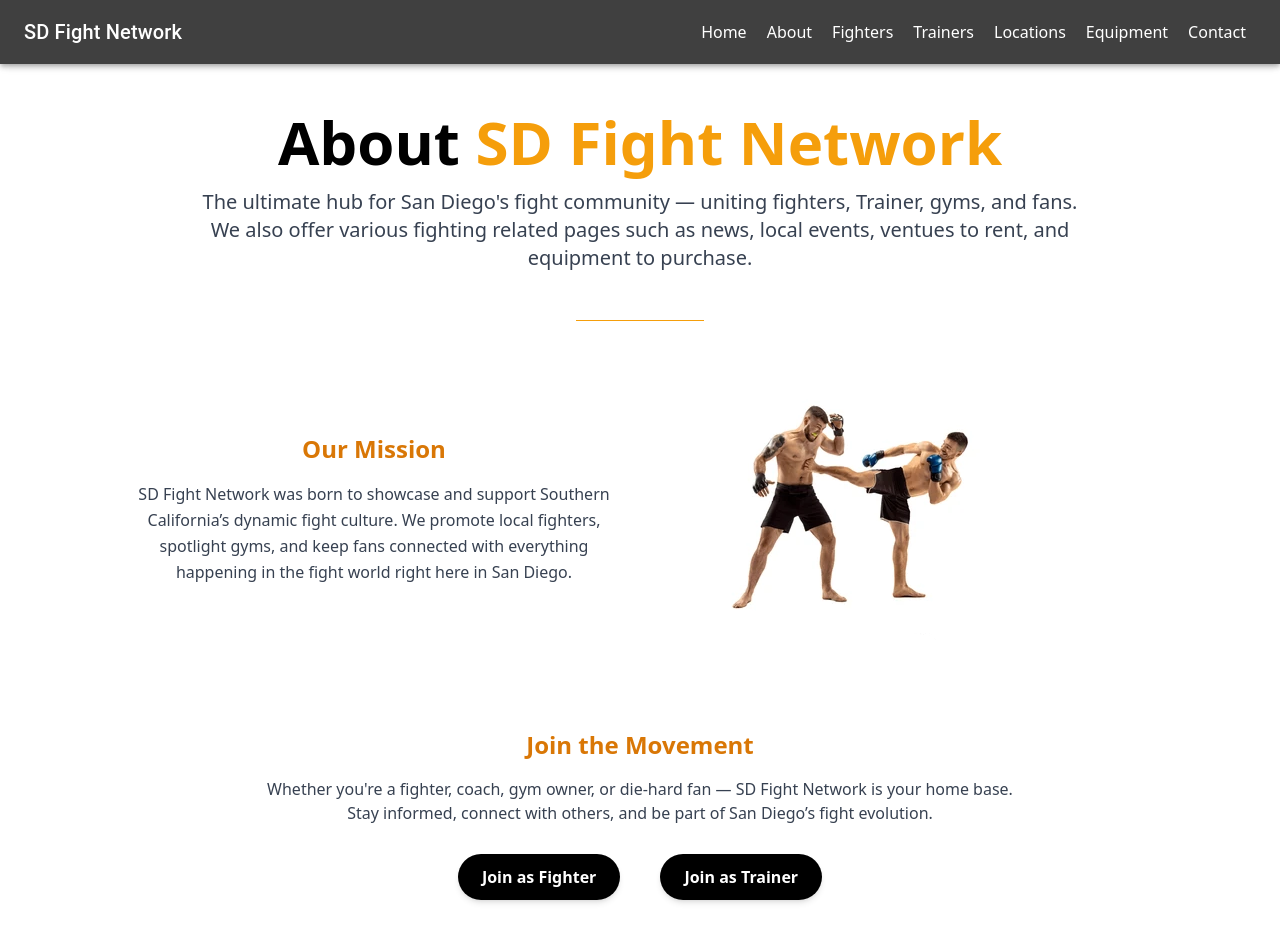
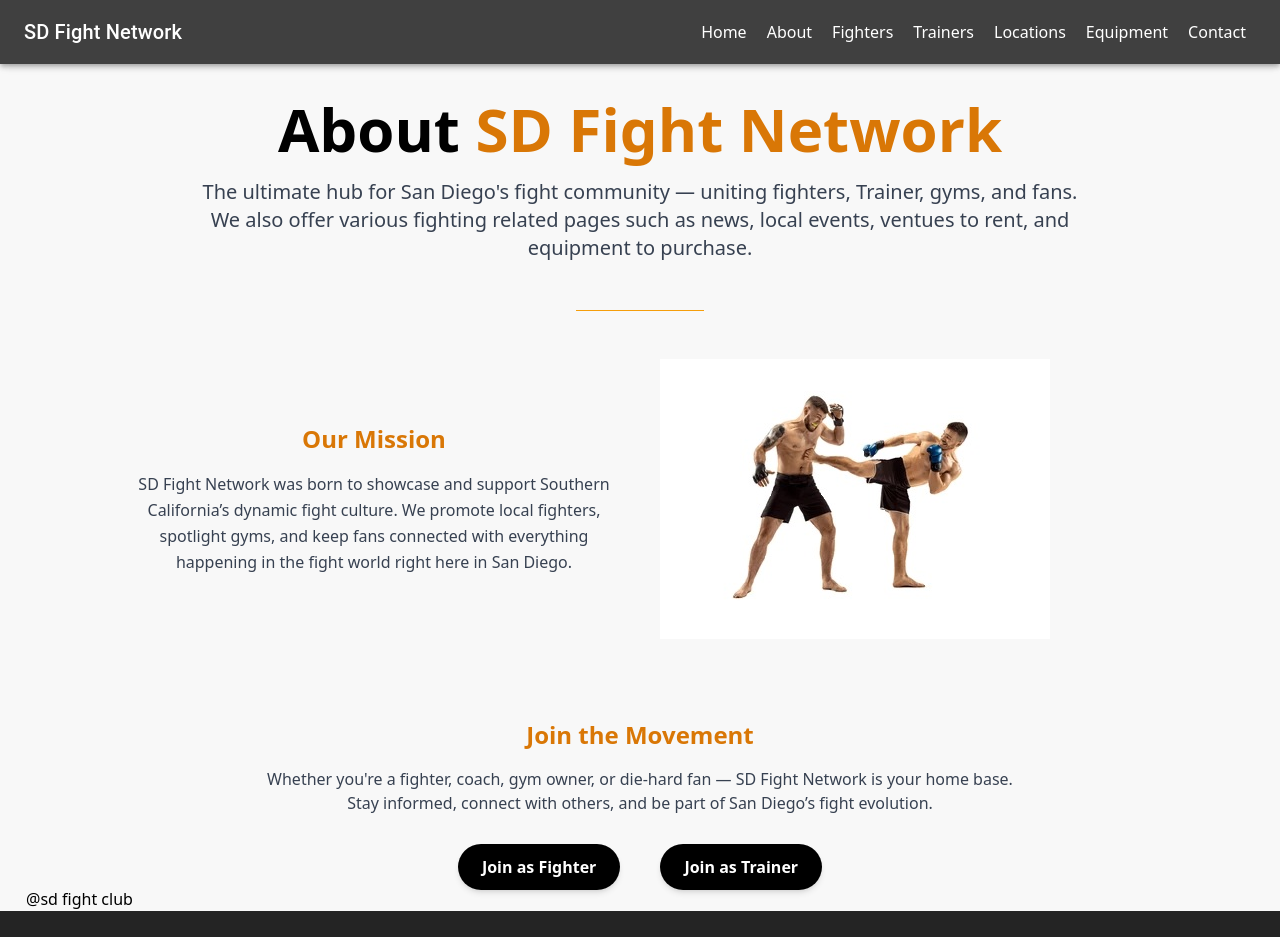
Before and after one commit to jacobsilverman/SDFightNetwork, a React (Vite) app: page /About in a window 1280 px wide. After the commit the page ends 911 px from the top, so only its background shows below. Built offline with nearby package versions, Linux system fonts and the light colour scheme.

Commit message:
building more consistency throughout the pages

```diff
--- a/src/pages/About/About.jsx
+++ b/src/pages/About/About.jsx
@@ -1,13 +1,14 @@
-import kick from '../../assets/kick.png';
+import kick from '../../assets/kick.jpg';
 import { Link } from 'react-router-dom';
+import "./about.scss";
 
 const About = () => {
   return (
-    <div className="min-h-screen bg-white text-gray-800 px-6 py-12">
+    <div className="about-page">
       {/* Hero Section */}
       <section className="text-center max-w-4xl mx-auto">
-        <h1 className="text-4xl md:text-6xl font-bold text-black mb-4">
-          About <span className="text-amber-500">SD Fight Network</span>
+        <h1 className="page-title">
+          About <span>SD Fight Network</span>
         </h1>
         <p className="text-lg md:text-xl text-gray-700">
           The ultimate hub for San Diego's fight community — uniting fighters, Trainer, gyms, and fans. We also offer various fighting related pages such as news, local events, ventues to rent, and equipment to purchase.
--- /dev/null
+++ b/src/pages/About/About.scss
@@ -0,0 +1,5 @@
+.about-page {
+    padding: 2rem;
+    background-color: var(--background-color);
+    color: var(--text-color);
+}
--- a/src/pages/Contact/Contact.jsx
+++ b/src/pages/Contact/Contact.jsx
@@ -1,4 +1,5 @@
 import { useState } from "react";
+import "./Contact.scss";
 
 const Contact = () => {
   const [formData, setFormData] = useState({ name: "", email: "", message: "" });
@@ -16,10 +17,10 @@ const Contact = () => {
   };
 
   return (
-    <div className="min-h-screen bg-white text-black px-6 py-12">
-      <h1 className="text-4xl font-bold text-center mb-8">Contact Us</h1>
+    <div className="contact-page">
+      <h1 className="page-title">Contact <span>Us</span></h1>
 
-      <div className="max-w-5xl mx-auto grid gap-12 md:grid-cols-2 items-start">
+      <div>
         {/* Contact Info */}
         <div className="space-y-6">
           <h2 className="text-2xl font-semibold">SD Fight Network</h2>
--- /dev/null
+++ b/src/pages/Contact/Contact.scss
@@ -0,0 +1,5 @@
+.contact-page {
+    padding: 2rem;
+    background-color: var(--background-color);
+    color: var(--text-color);
+}
--- a/src/pages/Equipment/Equipment.jsx
+++ b/src/pages/Equipment/Equipment.jsx
@@ -1,5 +1,7 @@
 import { useState } from "react";
 import productsData from "../../data/Products.json";
+import "./Equipment.scss";
+
 const categories = ["All", "Gloves", "Wraps", "Pads", "Protection"];
 
 const Equipment = () => {
@@ -14,8 +16,8 @@ const Equipment = () => {
   });
 
   return (
-    <div className="min-h-screen bg-white px-6 py-12">
-      <h1 className="text-4xl font-bold text-center text-black mb-10">Shop Equipment</h1>
+    <div className="equipment-page">
+      <h1 className="page-title">Shop <span>Equipment</span></h1>
 
       {/* Filters */}
       <div className="flex flex-wrap justify-center gap-4 mb-6">
--- /dev/null
+++ b/src/pages/Equipment/Equipment.scss
@@ -0,0 +1,5 @@
+.equipment-page {
+  padding: 2rem;
+  background-color: var(--background-color);
+  color: var(--text-color);
+}
--- a/src/pages/Fighters/Fighters.jsx
+++ b/src/pages/Fighters/Fighters.jsx
@@ -56,7 +56,7 @@ export default function Fighters() {
 
   return (
     <div className="fighters-page">
-      <h1>Find a Fighter</h1>
+      <h1 className="page-title">Find <span>Fighter</span></h1>
 
       {/* Filter Bar */}
       <div className="filter-bar">
--- a/src/pages/Locations/Locations.jsx
+++ b/src/pages/Locations/Locations.jsx
@@ -100,7 +100,7 @@ const Locations = () => {
 
   return (
     <div className="locations-page">
-      <h1 className="text-3xl font-bold mb-4">Our Training Locations</h1>
+      <h1 className="page-title">Training <span>Locations</span></h1>
 
       {isLoaded && (
         <GoogleMap
--- a/src/pages/Trainers/Trainers.jsx
+++ b/src/pages/Trainers/Trainers.jsx
@@ -66,7 +66,7 @@ export default function TrainersPage() {
 
   return (
     <div className="trainers-page">
-      <h1>Find a Trainer</h1>
+      <h1 className="page-title">Find <span>Trainer</span></h1>
 
       {/* Filter Bar */}
       <div className="filter-bar">
--- a/src/styles/App.scss
+++ b/src/styles/App.scss
@@ -12,3 +12,22 @@
 .read-the-docs {
   color: #888;
 }
+
+.page-title {
+  font-size: 2.25rem; // text-4xl (36px)
+  font-weight: 700;   // font-bold
+  color: black;       // text-black
+  margin-bottom: 1rem; // mb-4 (16px)
+
+  span {
+    color: var(--primary-color);
+  }
+
+  @media (min-width: 768px) { // md breakpoint
+    font-size: 3.75rem; // text-6xl (60px)
+  }
+}
+
+footer {
+  color: var(--text-color)
+}
```
Also changed, not shown: src/assets/kick.jpg (added), src/assets/kick.png (deleted).
